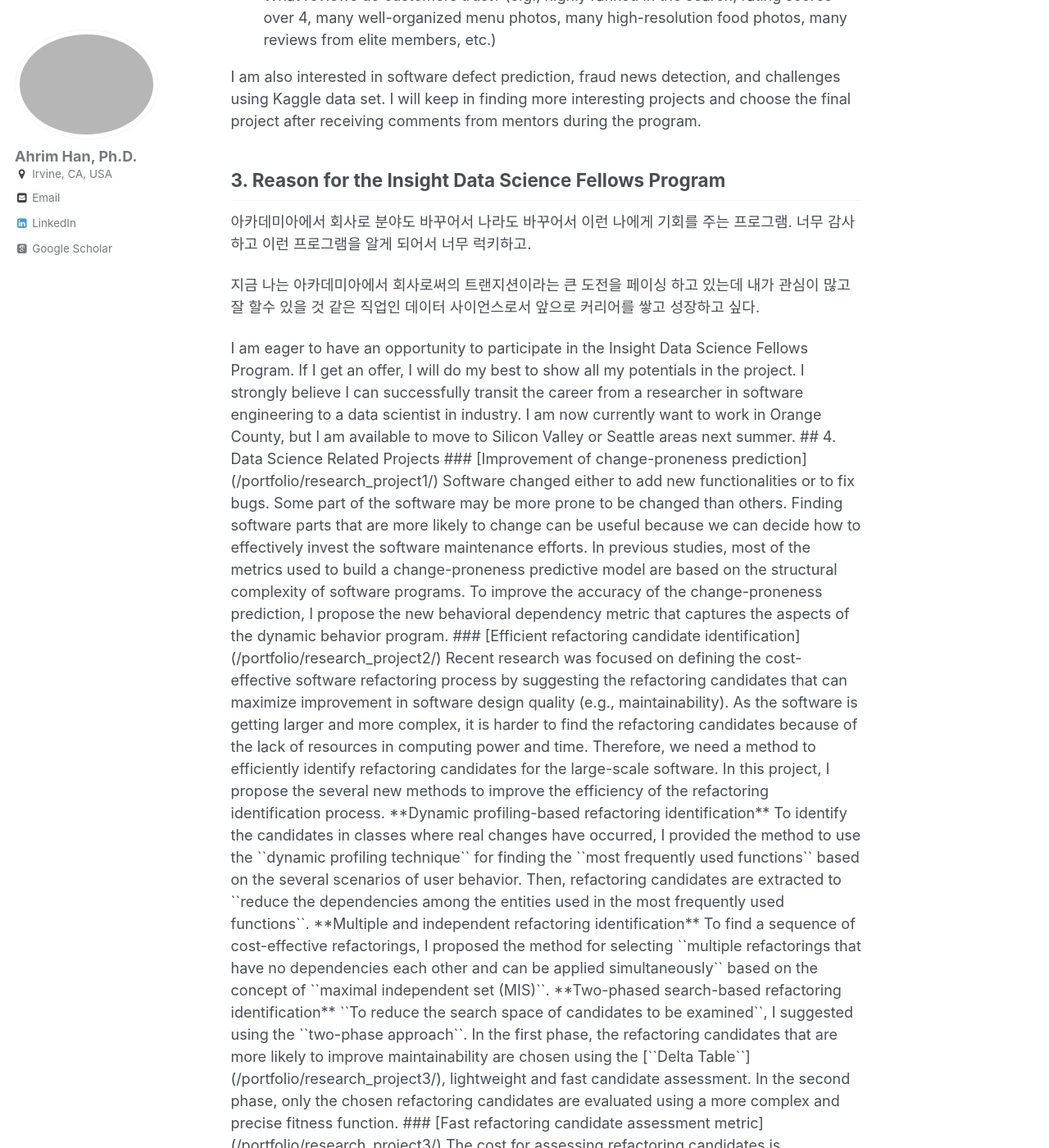
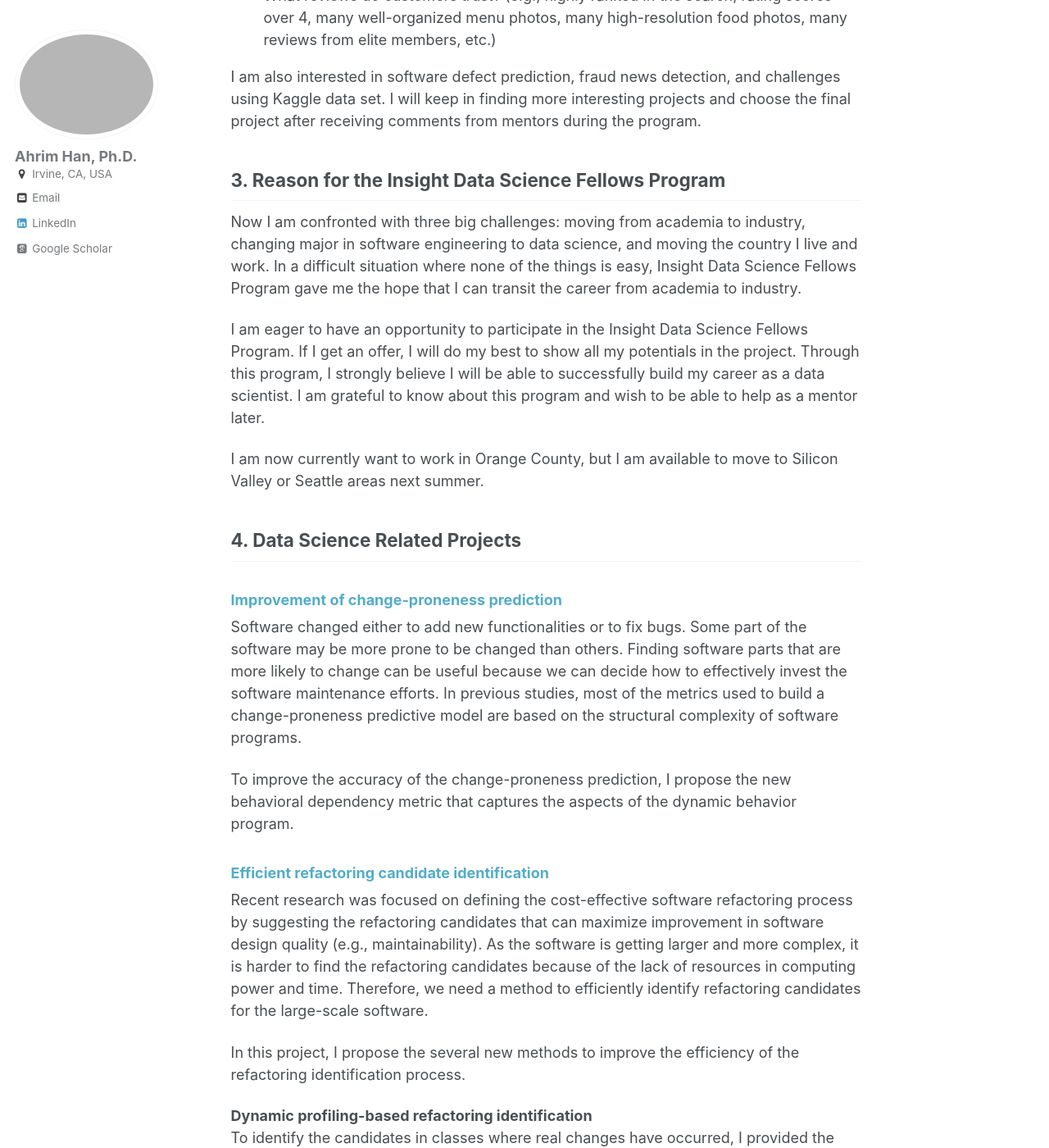
Before and after one commit to ahrimhan/ahrimhan.github.io, a Jekyll site: the page built from _pages/datascience.md, in a window 1280 px wide and 1400 px high, scrolled down 2571 px. Shown: the whole window at 82% size. Built offline with Jekyll 4.4.1, drawn with Linux system fonts in a browser that asks for light colours; some web fonts are replaced; some of the changed text lies outside the part shown.

Commit message:
data science update

```diff
--- a/_pages/datascience.md
+++ b/_pages/datascience.md
@@ -71,18 +71,9 @@ I am also interested in software defect prediction, fraud news detection, and ch
 
 ## 3. Reason for the Insight Data Science Fellows Program
 
-아카데미아에서 회사로
-분야도 바꾸어서
-나라도 바꾸어서
-이런 나에게 기회를 주는 프로그램. 너무 감사하고 이런 프로그램을 알게 되어서 너무 럭키하고.
+Now I am confronted with three big challenges: moving from academia to industry, changing major in software engineering to data science, and moving the country I live and work. In a difficult situation where none of the things is easy, Insight Data Science Fellows Program gave me the hope that I can transit the career from academia to industry.
 
-지금 나는 아카데미아에서 회사로써의 트랜지션이라는 큰 도전을 페이싱 하고 있는데
-내가 관심이 많고 잘 할수 있을 것 같은 직업인 데이터 사이언스로서 앞으로 커리어를 쌓고 성장하고 싶다.
-
-
-
-<cover letter>
-I am eager to have an opportunity to participate in the Insight Data Science Fellows Program. If I get an offer, I will do my best to show all my potentials in the project. I strongly believe I can successfully transit the career from a researcher in software engineering to a data scientist in industry.
+I am eager to have an opportunity to participate in the Insight Data Science Fellows Program. If I get an offer, I will do my best to show all my potentials in the project. Through this program, I strongly believe I will be able to successfully build my career as a data scientist. I am grateful to know about this program and wish to be able to help as a mentor later.
 
 I am now currently want to work in Orange County, but I am available to move to Silicon Valley or Seattle areas next summer.
 
@@ -116,3 +107,13 @@ To find a sequence of cost-effective refactorings, I proposed the method for sel
 The cost for assessing refactoring candidates is computation-intensive. For automating refactoring identification, previous studies have limitations for assessing the impact of a large number of refactoring candidates.
 
 In this project, I propose a fast refactoring candidate assessment metric, `Delta Table`. This metric is an efficient method for assessing the impact of refactoring candidates on maintainability based on matrix computation, which is approximate but fast. This metric helps to select the efficient refactoring candidates for the large-scale software.
+
+### [Supporting airline ticket purchase: Buy now or wait?](/portfolio/airlineticketPrediction/)
+
+Airplane ticket prices fluctuate according to various conditions, and airlines do not disclose pricing policies, so it is difficult to forecast prices. Therefore, even if you board the same plane, the amount of money you pay for a seat varies greatly. Smart buyers want to pay the least amount of money to buy a plane ticket, but it is very difficult to decide when to buy a plane ticket. Online travel companies, such as Priceline, offer low fare alert services to help customers purchase airline tickets. When customers are interested in flights, they will be notified by email if the price have reached the one specified in advance. However, since these services are based on what has already happened, there is a disadvantage that if the prices continue to rise, they may miss the right time to buy an appropriate ticket.
+
+To help customers buy airline tickets, I analyzed the data affecting a ticket price and used data mining techniques to find patterns. Based on the prediction that the airplane ticket will rise or fall tomorrow, I can assist customers to make decision whether it is good to ``buy an airplane ticket now (Buy)`` or ``better to wait (Wait)``.
+
+### [Model for Asia Countries using Global Competitiveness Index (GCI) Data](/portfolio/asiaModel/)
+
+The World Economic Forum annually publishes the Global Competitiveness Index (GCI) data from around the world. We obtained the GCI data from 43 countries for a total of six years from 2002 to 2007. When considering countries with high GCI values are advanced countries, I can find valuable insights of the advanced countries and this can be used as a model to suggest a direction for developing countries to become advanced countries. In this analysis, I focus on Asia countries.
```
Also changed, not shown: _pages/etc.md (+5 -0 lines), _portfolio/airlineticketPrediction.md (+2 -0 lines).
